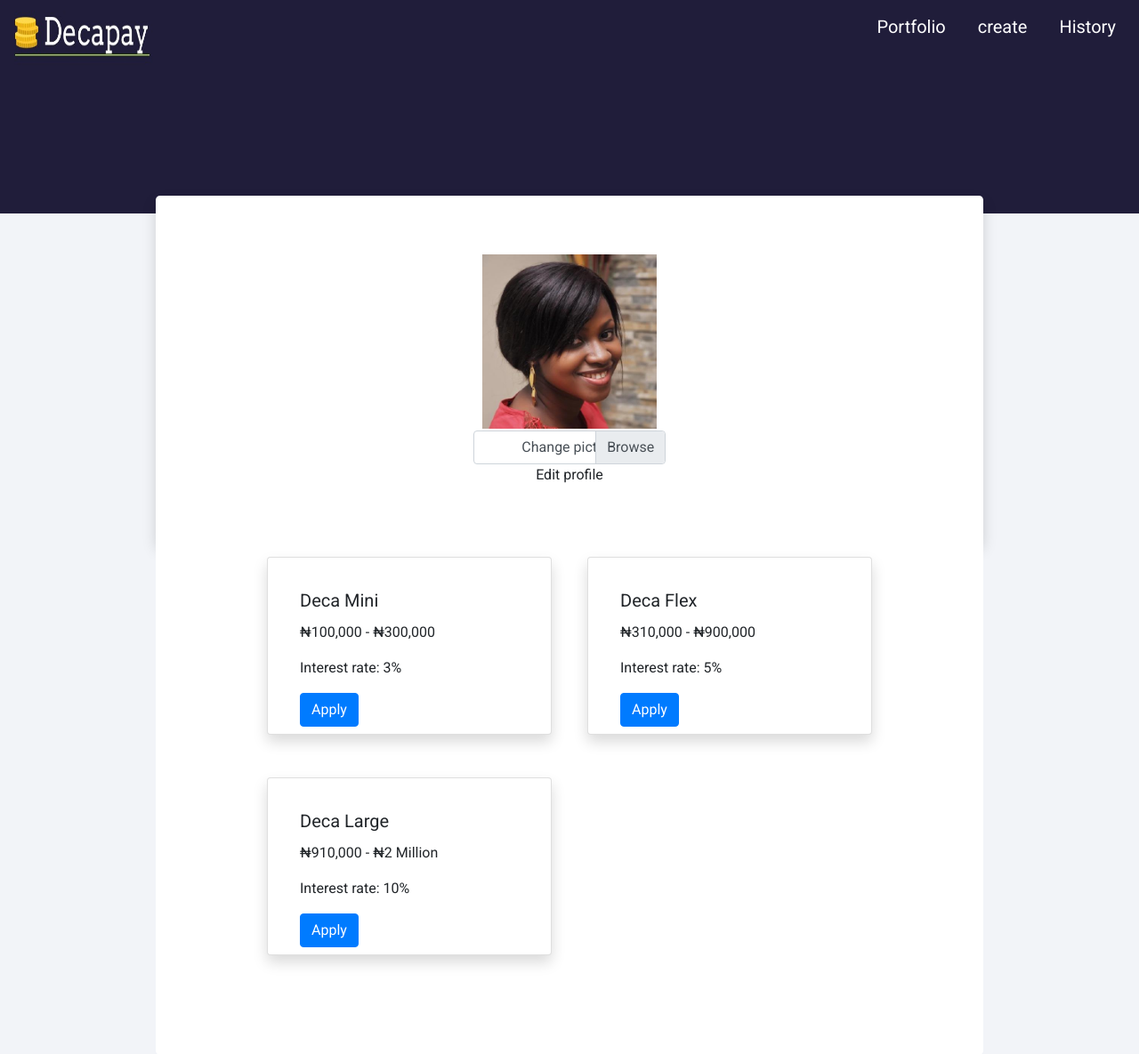
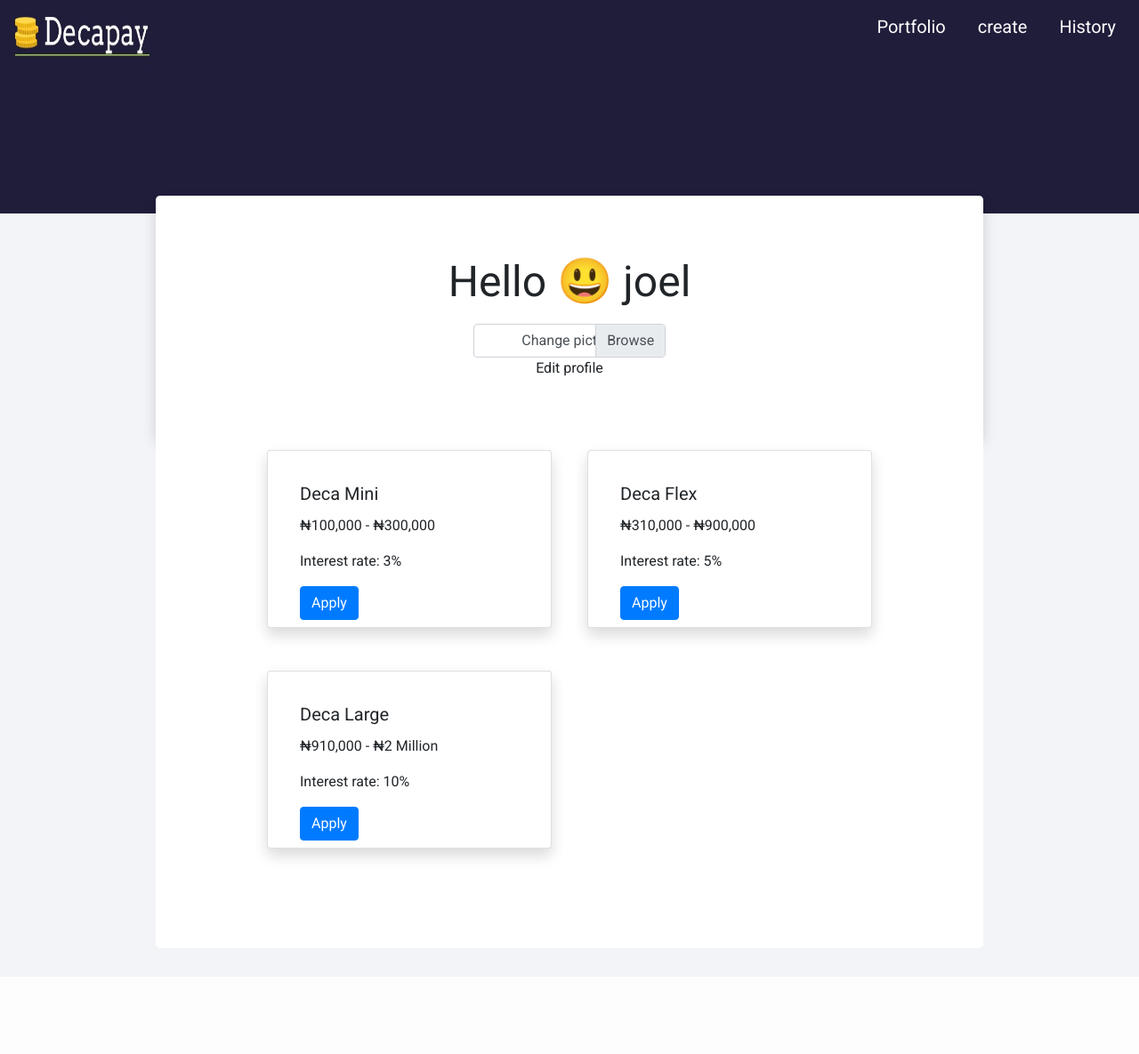
Before and after one commit to lesijay/decapay, a Flask app: page /create in a window 1280 px wide. Shown: the top 1185 px of the page at 89% size. After the commit the page ends 965 px from the top, so only its background shows below. Run offline with Flask 2, Linux system fonts and the light colour scheme; a user stored in the database is signed in; some libraries are stand-ins or nearby versions.

Commit message:
update profile route to render user info

```diff
--- a/app.py
+++ b/app.py
@@ -74,7 +74,9 @@ def login():
         session["user_id"] = rows[0]["id"]
 
         # Redirect user to home page
-        return render_template("profile.html", message = "You have successfully logged in")
+        userDetails = db.execute('SELECT * FROM users WHERE id = :userId', userId= session["user_id"])
+        return render_template("profile.html", message = "You have successfully logged in", userName=userDetails[0]["username"])
+
 
     # User reached route via GET (as by clicking a link or via redirect)
     else:
@@ -133,7 +135,9 @@ def register():
                           username=username)
             msg = Message("You have successfully registered on Decapay", recipients=[email])
 
-            return render_template("profile.html", message ="You have successfully registered")
+            userDetails = db.execute('SELECT * FROM users WHERE id = :userId', userId= session["user_id"])
+            return render_template("profile.html",message ="You have successfully registered", userName=userDetails[0]["username"])
+
 
 @app.route('/create', methods=["GET", "POST"])
 def create():
@@ -144,7 +148,6 @@ def create():
                 amountborrowed = int(request.form.get("amountborrowed"))
                 interestRate = float(request.form.get("interestrate"))
                 period = int(request.form.get("period"))
-                # print(loantype, amountborrowed, interestRate,period)
                 totalInterest = amountborrowed * interestRate
                 totalCostOfLoan = amountborrowed + totalInterest
                 monthlyPayment = totalCostOfLoan / period
@@ -166,7 +169,9 @@ def create():
                         interestRate = 0.10
                         return render_template("create.html",loantype=loantype, mini=910000, max=2000000, interestRate=interestRate)
                 else:
-                        return render_template("/profile.html", message ="You have successfully registered")
+                        userDetails = db.execute('SELECT * FROM users WHERE id = :userId', userId= session["user_id"])
+                        return render_template("profile.html",message ="You have successfully registered", userName=userDetails[0]["username"])
+
 
 @app.route('/history')
 def payment():
@@ -183,8 +188,8 @@ def success():
 
 @app.route('/profile')
 def profile():
-    # session["user_id"]
     if session.get("user_id") is None:
         return render_template("notfound.html", details="Login Is Required")
     else:
-        return render_template("profile.html")
+        userDetails = db.execute('SELECT * FROM users WHERE id = :userId', userId= session["user_id"])
+        return render_template("profile.html", userName=userDetails[0]["username"])
--- a/static/css/profile.css
+++ b/static/css/profile.css
@@ -1,37 +1,33 @@
-#header{
+#header {
   background-image: url("../images/logo.jpeg");
-    background-size: 400px;;
+  background-size: 400px;
   background-repeat: no-repeat;
   border-radius: 0;
   height: 300px;
   background-position: center;
   background-color: #201d3a;
-
 }
 
-#pix{
-
-    width: 200px;
-    height: 200px;
+#pix {
+  width: 100%;
+  height: 80px;
   margin: 0 auto;
   z-index: 3;
   border: 2px solid white;
   background-color: #ffff;
 }
-img{
+img {
   width: 100%;
   height: 100%;
-
 }
-#wrapper-3{
+#wrapper-3 {
   margin: -20px auto 0 auto;
   display: grid;
-
 }
-#pix-wrapper{
+#pix-wrapper {
   text-align: center;
 }
-#content{
+#content {
   margin-top: -80px;
   height: auto;
   z-index: 1;
@@ -40,8 +36,7 @@ img{
   column-gap: 60px;
   justify-items: center;
   justify-content: center;
-
 }
-.card{
+.card {
   height: 200px;
 }
--- a/templates/profile.html
+++ b/templates/profile.html
@@ -5,7 +5,11 @@ main %}
 <div id="wrapper-3" class="container col-md-9">
   <div id="pix-wrapper" class="jumbotron shadow ">
     <div id="pix">
-      <img src="/static/images/lesi.jpg" />
+      <h1 style="font-size:3rem; width: 100%; height: 100%; text-align: center">
+        <span>Hello <span style="font-size:50px;">&#128515;</span></span>
+        {{ userName }}
+      </h1>
+      <!-- <img src="/static/images/lesi.jpg" /> -->
     </div>
     <div class="custom-file col-md-3">
       <input
```
Lines whose indentation alone changed are shown as unchanged.
